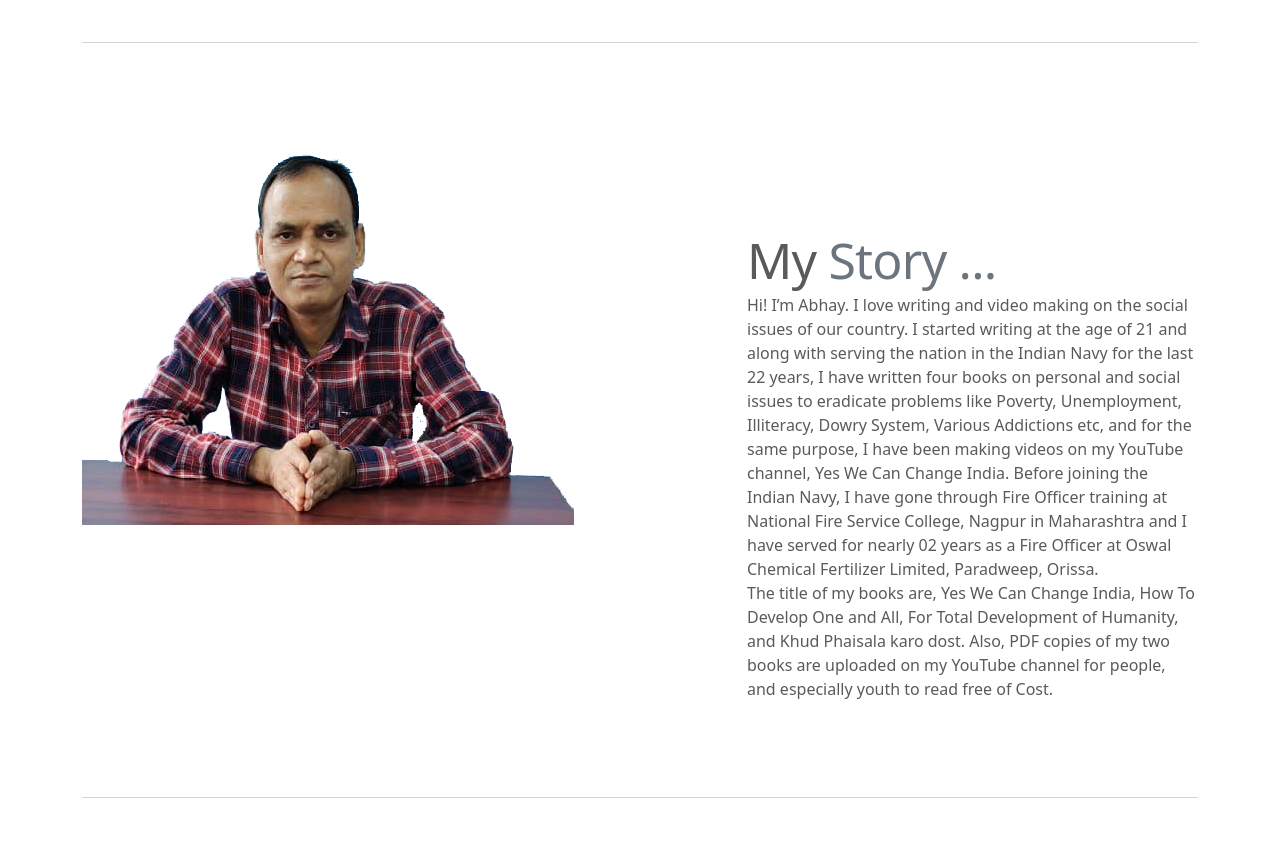
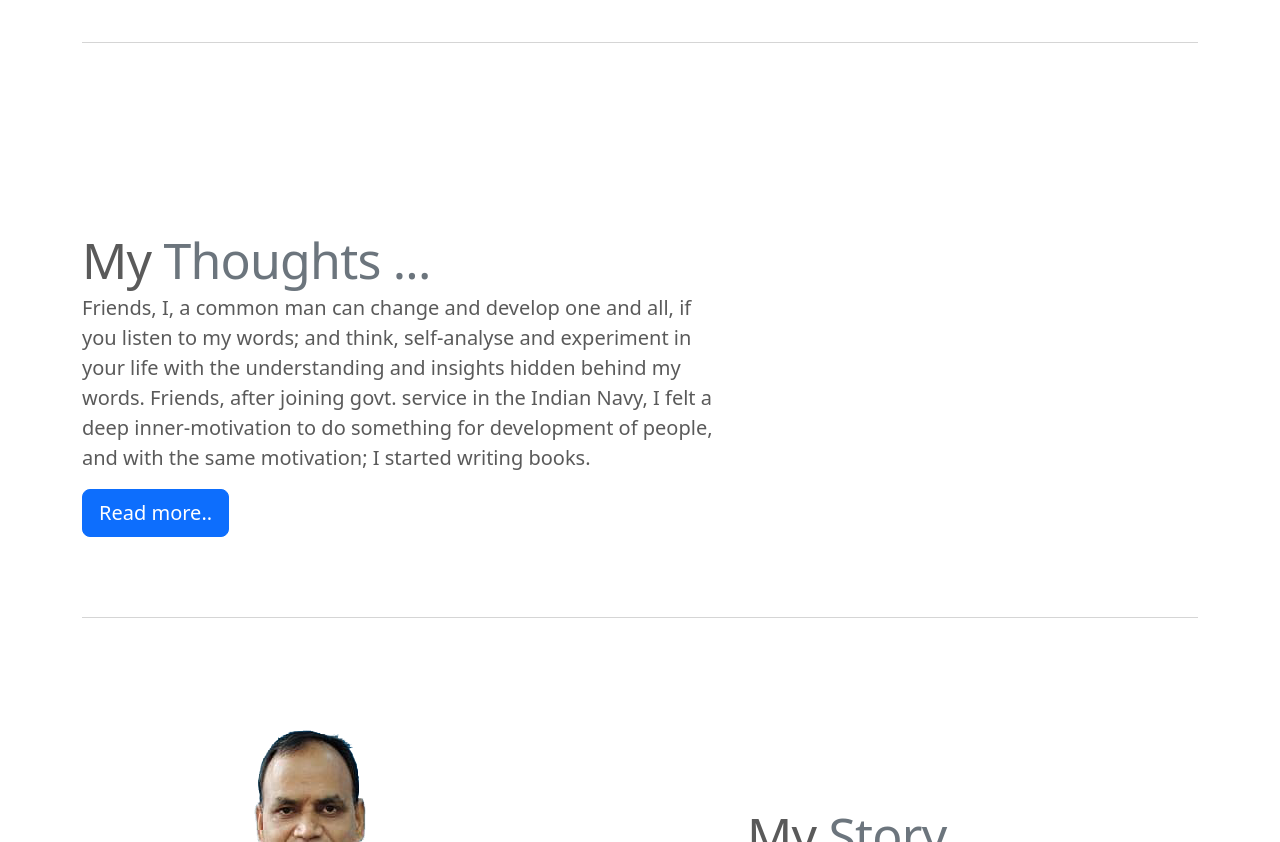
Before and after one commit to iamviras/ywcci, a plain HTML site: page index.html in a window 1280 px wide. Shown: the part 1300-2142 px from the top of the page. Drawn offline with nearby package versions, Linux system fonts and the light colour scheme.

Commit message:
Add files via upload

```diff
--- a/index.html
+++ b/index.html
@@ -176,20 +176,27 @@
 	  <a class="btn btn-lg btn-primary" href="vlog.html">Making of videos</a>
 
 
-    <!-- START THE FEATURETTES
+    <!--My Thoughts-->
     <hr class="featurette-divider">
     <div id="my_thoughts" class="row featurette">
       <div class="col-md-7">
         <h2 class="featurette-heading">My <span class="text-muted">Thoughts ...</span></h2>
-        <p class="lead">here.</p>
+        <p class="lead">Friends, I, a common man can change and develop one and all, if
+            you listen to my words; and think, self-analyse and experiment in your life
+            with the understanding and insights hidden behind my words. Friends, after
+            joining govt. service in the Indian Navy, I felt a deep inner-motivation to do
+            something for development of people, and with the same motivation; I
+            started writing books. </p>
       </div>
+      <!--
       <div class="col-md-5">
         <svg class="bd-placeholder-img bd-placeholder-img-lg featurette-image img-fluid mx-auto" width="500" height="500" xmlns="http://www.w3.org/2000/svg" role="img" aria-label="Placeholder: 500x500" preserveAspectRatio="xMidYMid slice" focusable="false"><title>Placeholder</title><rect width="100%" height="100%" fill="#eee"/><text x="50%" y="50%" fill="#aaa" dy=".3em">500x500</text></svg>
-      </div>
+      </div>-->
     </div>
+    <a class="btn btn-lg btn-primary" href="my_thoughts/my_thoughts1.html">Read more..</a>
 
-	-->
 
+    <!--My Story-->
     <hr class="featurette-divider">
 
     <div id="my_story" name="my_story" class="row featurette">
```
